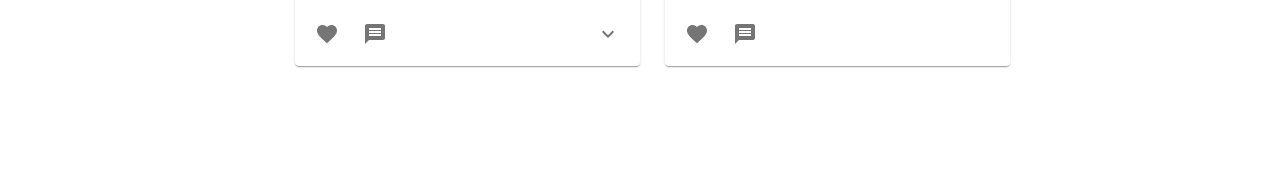
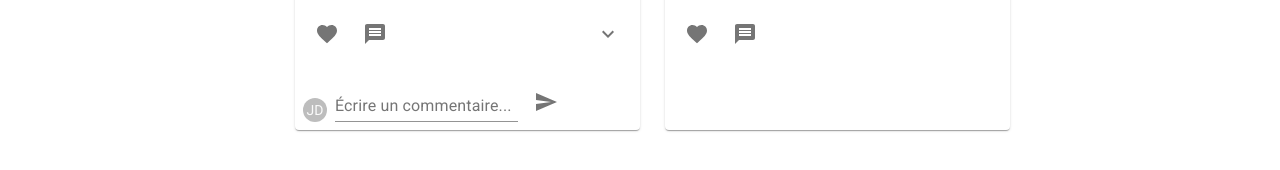
Before and after one commit to senkuu/NWS_SOCIAL_NETWORK_Frontend, a React (Create React App) app: page /Projet in a window 1280 px wide. Shown: the part 564-734 px from the top of the page. Built offline with nearby package versions, Linux system fonts and the light colour scheme.

Commit message:
Add commentaire visuel

```diff
--- a/src/components/Projet/SearchBar/CardProject/CardProject.tsx
+++ b/src/components/Projet/SearchBar/CardProject/CardProject.tsx
@@ -10,16 +10,18 @@ import Collapse from '@material-ui/core/Collapse';
 import Avatar from '@material-ui/core/Avatar';
 import IconButton from '@material-ui/core/IconButton';
 import Typography from '@material-ui/core/Typography';
-import { red } from '@material-ui/core/colors';
+import InputAdornment from '@material-ui/core/InputAdornment';
 import FavoriteIcon from '@material-ui/icons/Favorite';
 import MessageIcon from '@material-ui/icons/Message';
 import ExpandMoreIcon from '@material-ui/icons/ExpandMore';
 import MoreVertIcon from '@material-ui/icons/MoreVert';
 import Box from '@material-ui/core/Box';
-import { grey500 } from 'material-ui/styles/colors';
+import Grid from '@material-ui/core/Grid';
 import Menu from '@material-ui/core/Menu';
 import MenuItem from '@material-ui/core/MenuItem';
 import { deepOrange, deepPurple } from '@material-ui/core/colors';
+import SendIcon from '@material-ui/icons/Send';
+import TextField from '@material-ui/core/TextField';
 
 
 const useStyles = makeStyles((theme: Theme) =>
@@ -28,6 +30,9 @@ const useStyles = makeStyles((theme: Theme) =>
       maxWidth: 345,
       marginLeft: "25px",
     },
+    margin: {
+        margin: theme.spacing(1),
+      },
     media: {
       height: 0,
       paddingTop: '56.25%', // 16:9
@@ -45,6 +50,11 @@ const useStyles = makeStyles((theme: Theme) =>
     orange: {
       color: theme.palette.getContrastText(deepOrange[500]),
       backgroundColor: deepOrange[500],
+    },
+    avatar: {
+        width: theme.spacing(3),
+        height: theme.spacing(3),
+        fontSize: '14px'
     }
   }),
 );
@@ -143,6 +153,21 @@ export default function CardProject() {
           </Typography>
         </CardContent>
       </Collapse>
+      <div className={classes.margin}>
+        <Grid container spacing={1} alignItems="flex-end">
+          <Grid item>
+          <Avatar aria-label="recipe"  className={classes.avatar}>
+            JD
+          </Avatar>
+          </Grid>
+          <Grid item>
+            <TextField id="input-with-icon-grid" label="Écrire un commentaire..." />
+          </Grid>
+          <IconButton aria-label="send">
+            <SendIcon className={classes.marginIcon} />
+            </IconButton>
+        </Grid>
+      </div>
     </Card>
     <Card className={classes.card}>
       <CardHeader
```
